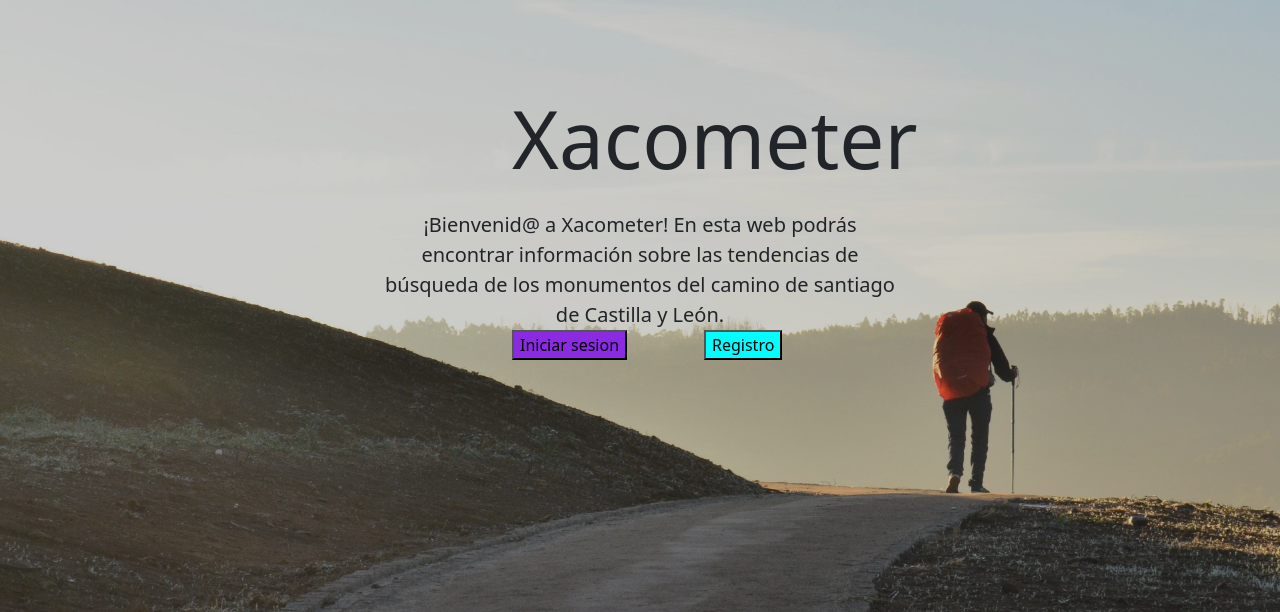
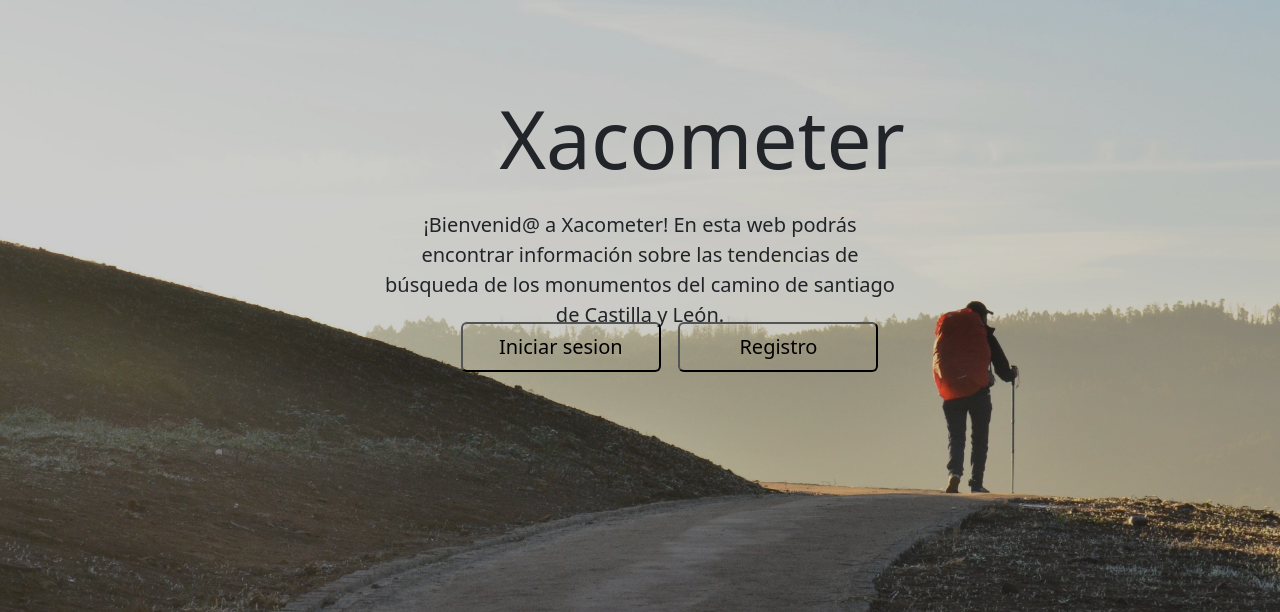
Before and after one commit to map10100/XacoMeter-Google, a PHP site: page /inicio.php in a window 1280 px wide; the page is wider, and only the part inside the window is pictured. Shown: the part 70-682 px from the top of that part. Run offline with PHP 8.4, Linux system fonts and the light colour scheme.

Commit message:
Pantalla de inicio terminada

```diff
--- a/Codigo/web/informacion.php
+++ b/Codigo/web/informacion.php
@@ -24,7 +24,7 @@
       }
 
       body {
-        background-image: linear-gradient(rgba(0, 0, 0, 0.2), rgba(0, 0, 0, 0.2)), url('fondo2.jpg');
+        background-image: linear-gradient(rgba(0, 0, 0, 0.2), rgba(0, 0, 0, 0.2)), url('fondo3.jpg');
         background-size: cover;
       }
       form {
--- a/Codigo/web/inicio.php
+++ b/Codigo/web/inicio.php
@@ -23,7 +23,7 @@ if(file_exists($url_idioma)){
         h1{
             position: absolute;
             top: 20%;
-            left: 40%;
+            left: 39%;
             font-size: 80px;
         }
         p{
@@ -36,16 +36,22 @@ if(file_exists($url_idioma)){
         }
         #login{
             position: absolute;
-            top: 50%;
-            left: 40%;
-            background-color: blueviolet;
+            height: 50px;
+            width: 200px;
+            top: 49%;
+            left: 36%;
+            border-radius: 6px;
+            background-color: transparent;
 
         }
         #registro{
             position: absolute;
-            top: 50%;
-            left: 55%;
-            background-color: aqua;
+            height: 50px;
+            width: 200px;
+            top: 49%;
+            left: 53%;
+            border-radius: 6px;
+            background-color: transparent;
         }
       img {
         width: 25%;
@@ -76,8 +82,8 @@ if(file_exists($url_idioma)){
     <h1>Xacometer</h1>
     <p><?php echo $lang['texto']; ?></p>
 
-    <button type="button" id="login" onclick = "login()"><?php echo $lang['iniciar sesion']; ?></button>
-    <button type="button" id="registro" onclick = "registro()"><?php echo $lang['registro']; ?></button>
+    <button type="button" id="login" onclick = "login()" style="font-size: 20px;"><?php echo $lang['iniciar sesion']; ?></button>
+    <button type="button" id="registro" onclick = "registro()" style="font-size: 20px;"><?php echo $lang['registro']; ?></button>
 
 
     <script>
@@ -85,7 +91,7 @@ if(file_exists($url_idioma)){
             window.location.href = "login.php";
         }
         function registro() {
-            window.location.href = "registro.html";
+            window.location.href = "registro.php";
 
         }
     </script>
--- a/Codigo/web/login.php
+++ b/Codigo/web/login.php
@@ -66,7 +66,7 @@ if(file_exists($url_idioma)){
       <input type="text" class="entradaTexto" id="usuario" value="Usuario" onfocus="if(this.value=='Usuario') this.value='';" onblur="if(this.value=='') this.value='Usuario';"><br>
       <input type="text" class= "entradaTexto" id="contraseña"value="Contraseña" onfocus="if(this.value=='Contraseña') this.value='';" onblur="if(this.value=='') this.value='Contraseña';"><br>
       <input type="submit" class="boton" value="Iniciar Sesión"><br>
-      <p>¿No tienes una cuenta? <a href="registro.html">Regístrate</a></p>
+      <p>¿No tienes una cuenta? <a href="registro.php">Regístrate</a></p>
     </form>
   </div>
   </body>
--- a/Codigo/web/principal.php
+++ b/Codigo/web/principal.php
@@ -57,7 +57,7 @@ $mysqli=new mysqli ('localhost', 'root','', 'xacometer');
       }
 
       body {
-        background-image: linear-gradient(rgba(0, 0, 0, 0.2), rgba(0, 0, 0, 0.2)), url('fondo2.jpg');
+        background-image: linear-gradient(rgba(0, 0, 0, 0.2), rgba(0, 0, 0, 0.2)), url('fondo3.jpg');
         background-size: cover;
       }
       form {
```
